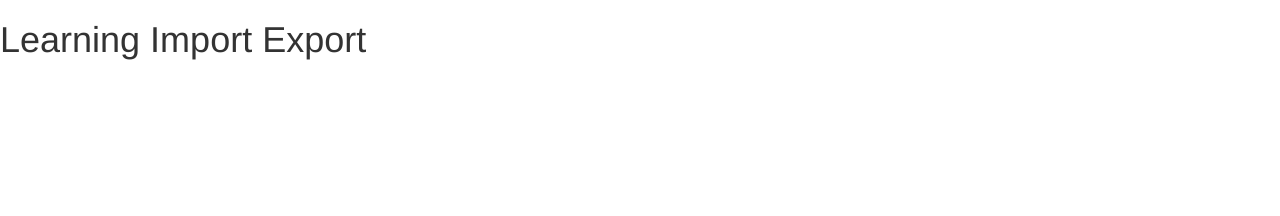
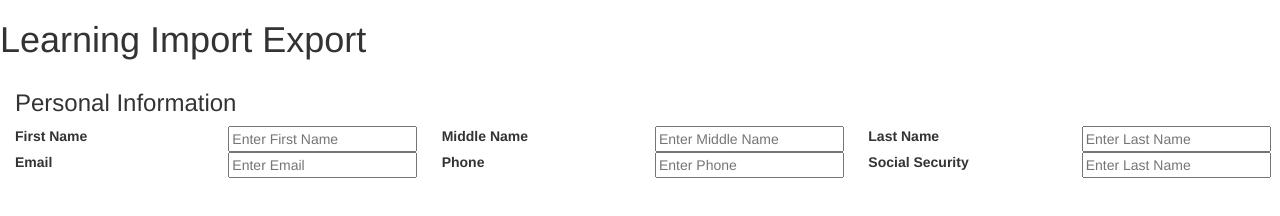
Before and after one commit to kcabhish/randoms, a website: page index.html in a window 1280 px wide. Drawn offline with nearby package versions, Linux system fonts and the light colour scheme.

Commit message:
Added express server and modified index.html

```diff
--- a/index.html
+++ b/index.html
@@ -11,6 +11,60 @@
     </head>
     <body>
         <h1>Learning Import Export</h1>
-
+        <div class="container-fluid">
+            <h3>Personal Information</h3>
+            <div class="row">
+                <div>
+                    <div class="col-md-2">
+                        <label for="firstName">First Name</label>
+                    </div>
+                    <div class="col-md-2">
+                        <input type="text" id="firstName" class="form-container" name="firstName" placeholder="Enter First Name">
+                    </div>
+                </div>
+                <div>
+                    <div class="col-md-2">
+                        <label for="middleName">Middle Name</label>
+                    </div>
+                    <div class="col-md-2">
+                        <input type="text" id="middleName" class="form-container" name="middleName" placeholder="Enter Middle Name">
+                    </div>
+                </div>
+                <div>
+                    <div class="col-md-2">
+                        <label for="lastName">Last Name</label>
+                    </div>
+                    <div class="col-md-2">
+                        <input type="text" id="lastName" name="lastName" placeholder="Enter Last Name">
+                    </div>
+                </div>
+            </div>
+            <div class="row">
+                <div>
+                    <div class="col-md-2">
+                        <label for="email">Email</label>
+                    </div>
+                    <div class="col-md-2">
+                        <input type="text" id="Email" class="form-container" name="email" placeholder="Enter Email">
+                    </div>
+                </div>
+                <div>
+                    <div class="col-md-2">
+                        <label for="phone">Phone</label>
+                    </div>
+                    <div class="col-md-2">
+                        <input type="text" id="phone" class="form-container" name="phone" placeholder="Enter Phone">
+                    </div>
+                </div>
+                <div>
+                    <div class="col-md-2">
+                        <label for="ssn">Social Security</label>
+                    </div>
+                    <div class="col-md-2">
+                        <input type="text" id="ssn" name="ssn" placeholder="Enter Last Name">
+                    </div>
+                </div>
+            </div>
+        </div>
     </body>
 </html>
```
Also changed, not shown: server.js (added, +17 -0 lines).
